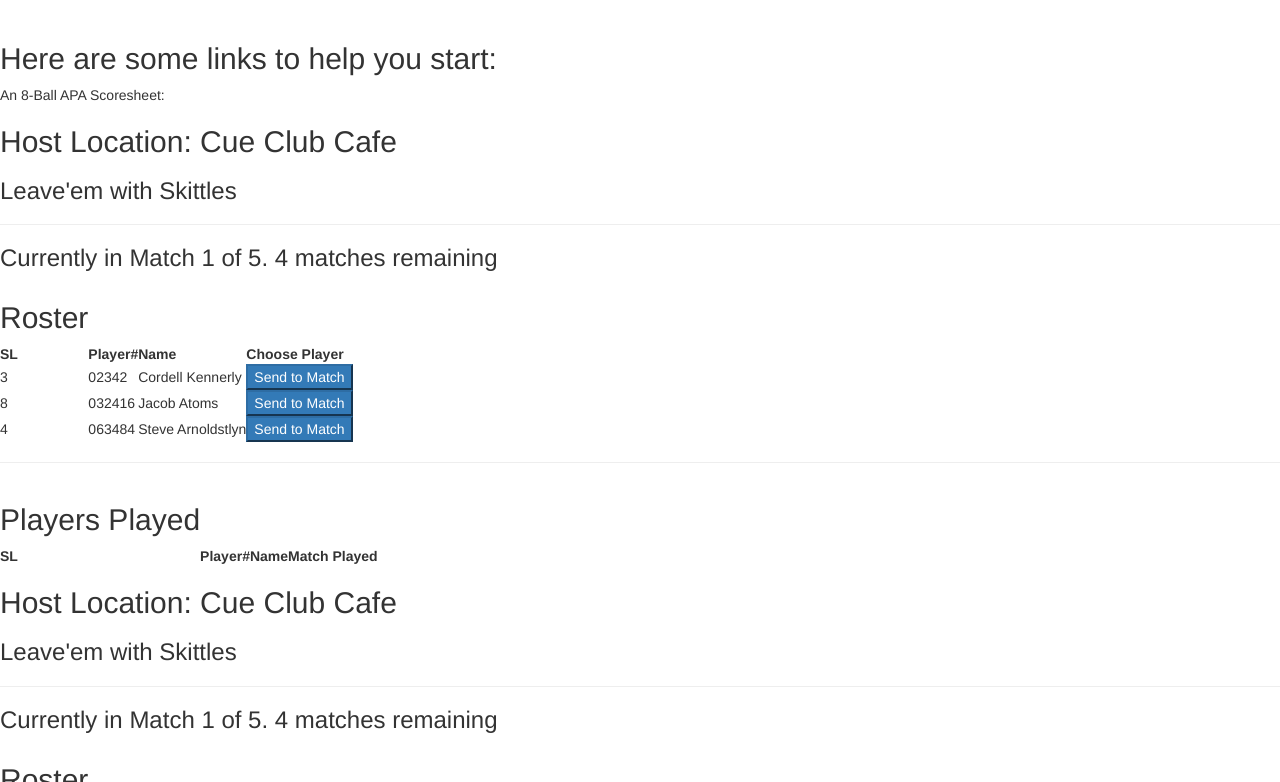
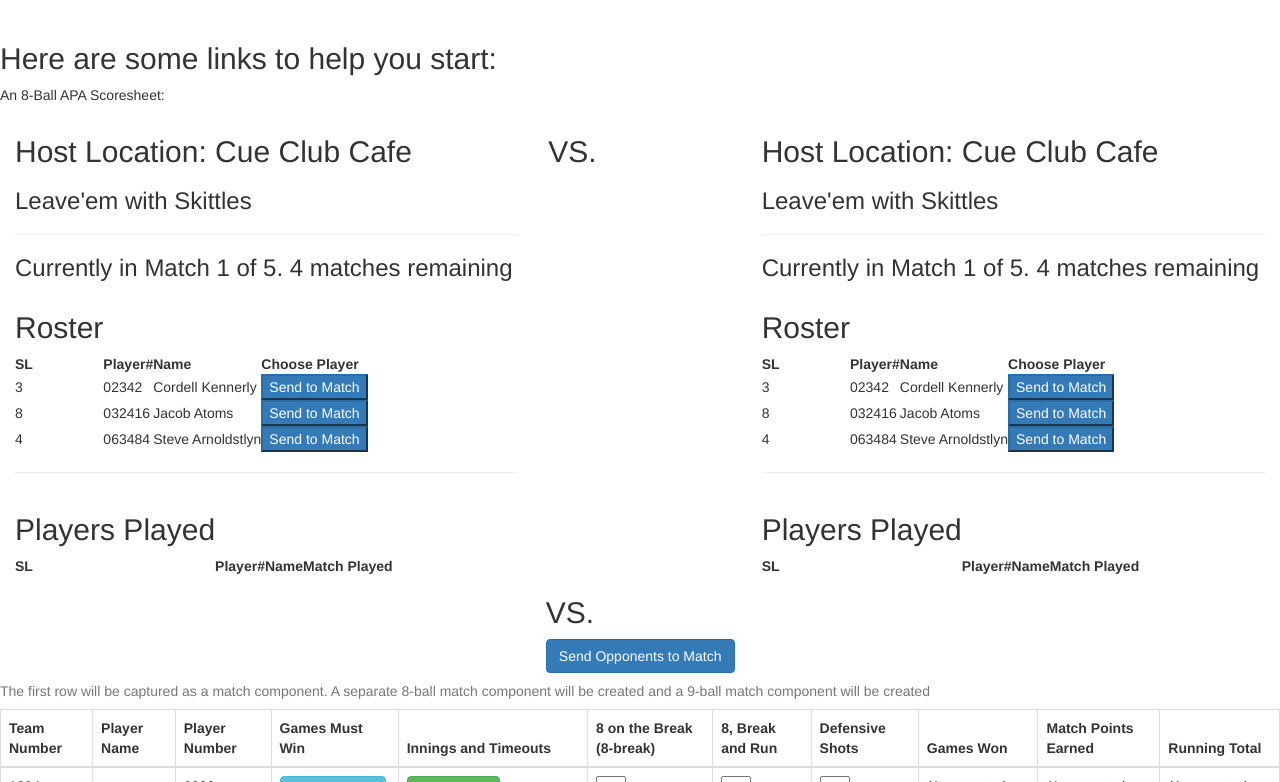
Before and after one commit to lowkeyop/pool-tracker, an Angular app in the folder poolSite/: page / in a window 1280 px wide. Shown: the part 378-1160 px from the top of the page. Built offline with nearby package versions, Linux system fonts and the light colour scheme.

Commit message:
Added More Logic for Setting Matches. Updated UI
Modified the Score Sheet view to display the team's layout differently.

Now checking if both teams have players ready for next match.  Not
decided best place to execute adding current match players to already
played list.

```diff
--- a/poolSite/src/app/admin/teams/teams.component.ts
+++ b/poolSite/src/app/admin/teams/teams.component.ts
@@ -27,7 +27,6 @@
     console.log(player.fName + "  "+ player.lName + " selected.");
 
     this.playerSelected.emit({teamName: this.teamName, matchPlayer: player});
-    this.addPlayerToPlayedList(player, this.matchNumber);
   }
   addPlayerToPlayedList(player: Player, matchPlayed: number){
     console.log("adding player to played list");
--- a/poolSite/src/app/score-sheet/score-sheet.component.html
+++ b/poolSite/src/app/score-sheet/score-sheet.component.html
@@ -1,20 +1,24 @@
 <p>
   An 8-Ball APA Scoresheet:
 </p>
-
-<app-teams [matchNumber]="matchNo" (playerSelected)="setMatchPlayer($event, true)"></app-teams>
-<app-teams [matchNumber]="matchNo" (playerSelected)="setMatchPlayer($event, false)"></app-teams>
+<div class="col-md-5">
+  <app-teams [matchNumber]="matchNo" (playerSelected)="setMatchPlayer($event, true)"></app-teams>
+</div>
+<div class="col-md-2"><h2>VS.</h2></div>
+<div class="col-md-5">
+  <app-teams [matchNumber]="matchNo" (playerSelected)="setMatchPlayer($event, false)"></app-teams>
+</div>
 <div class="row">
   <div class="col-md-5">
     {{match.hTPlayer.fName + " " + match.hTPlayer.lName }}
   </div>
   <div class="col-md-2">
-    VS.
+    <h2>VS.</h2>
+    <button class="btn btn-primary" (click)="setOpponentsForMatch()">Send Opponents to Match</button>
   </div>
   <div class="col-md-5">
     {{match.aTPlayer.fName + " " + match.aTPlayer.lName}}
   </div>
-  <button class="btn btn-primary" (click)="setOpponents()">Send Opponents to Match</button>
 </div>
 <table class="table table-bordered table-stripped">
   <thead>
--- a/poolSite/src/app/score-sheet/score-sheet.component.ts
+++ b/poolSite/src/app/score-sheet/score-sheet.component.ts
@@ -20,8 +20,8 @@
   ];
   game : Game;
   matchNo: number;
-  isHomeTeamPlayerReady: boolean;
-  isAwayTeamPlayerReady: boolean;
+  isHomeTeamPlayerReady: boolean = false;
+  isAwayTeamPlayerReady: boolean = false;
 
 
 
@@ -55,28 +55,33 @@
     console.log(this.games);
   }
   setMatchPlayer(playerInfo: { teamName: string, matchPlayer: Player}, isTeam1: boolean){
-    console.log("setting match players from each team.  Placing them in match array to later be used by game components");
-    console.log(playerInfo);
-    console.log(isTeam1);
     if( isTeam1){
-      console.log("it's team1");
+      console.log("Setting the home team's player");
       this.match.hTPlayer = playerInfo.matchPlayer;
+      this.isHomeTeamPlayerReady = true;
     }
     else {
+      console.log("Setting the away team's player");
       this.match.aTPlayer = playerInfo.matchPlayer;
+      this.isAwayTeamPlayerReady = true;
     }
 
-    console.log("The match players:");
-    console.log(this.match);
   }
-  setOpponents(){
-
+  setOpponentsForMatch(){
+    if(this.isHomeTeamPlayerReady && this.isAwayTeamPlayerReady){
       if(this.matchNo < 5){
         console.log("Lock players in and add them to their team's already played list");
         this.matchNo++;
+        this.isHomeTeamPlayerReady = false;
+        this.isAwayTeamPlayerReady = false;
       }
       else
         console.log("All Matches done for the night");
+      } if(!this.isHomeTeamPlayerReady){
+        console.log("The home team needs to read a player");
+      } if(!this.isAwayTeamPlayerReady){
+        console.log("The away team needs to read a player");
+      }
   }
   ngOnInit() {
   }
```
Lines whose indentation alone changed are shown as unchanged.
